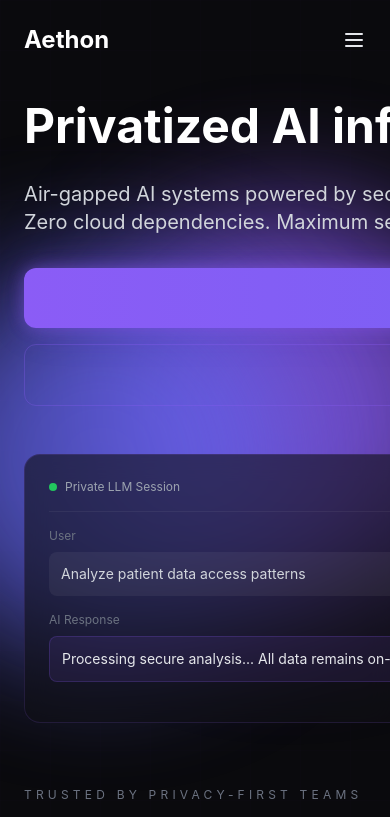
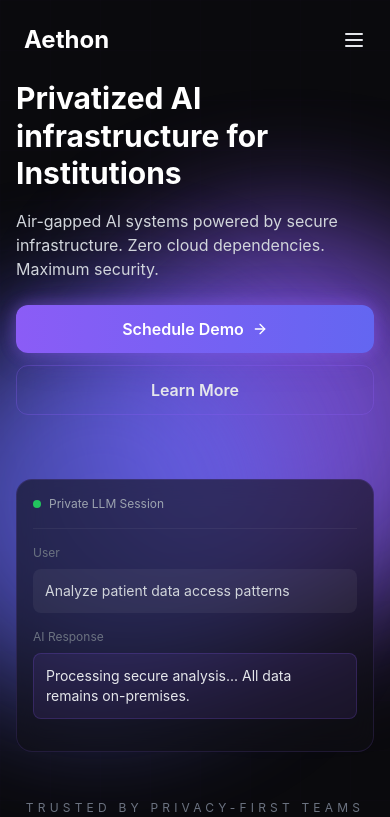
Before and after one commit to Jojo42011/Site, a Next.js app: page / in a window 390 px wide. Shown: the top 817 px of the page. Built offline with nearby package versions, Linux system fonts and the light colour scheme.

Commit message:
Optimize Hero section for mobile: responsive font sizes, spacing, and layout

```diff
--- a/src/components/Hero.tsx
+++ b/src/components/Hero.tsx
@@ -19,7 +19,7 @@ const companies = [
 
 export default function Hero() {
   return (
-    <section className="relative min-h-screen flex items-center overflow-hidden pt-24">
+    <section className="relative min-h-screen flex items-center overflow-hidden pt-20 sm:pt-24 pb-12 sm:pb-0">
       {/* Animated Background Grid */}
       <div className="absolute inset-0 grid-pattern opacity-20" />
 
@@ -30,38 +30,38 @@ export default function Hero() {
         style={{ animationDelay: "1.5s" }}
       />
 
-      <div className="relative z-10 max-w-7xl mx-auto px-6 sm:px-8">
+      <div className="relative z-10 max-w-7xl mx-auto px-4 sm:px-6 lg:px-8 w-full">
         <motion.div
           initial={{ opacity: 0, y: 30 }}
           animate={{ opacity: 1, y: 0 }}
           transition={{ duration: 0.8 }}
-          className="grid lg:grid-cols-2 gap-12 items-center"
+          className="grid lg:grid-cols-2 gap-8 lg:gap-12 items-center"
         >
-          <div className="space-y-8 text-left">
+          <div className="space-y-6 sm:space-y-8 text-left">
             <div>
               <motion.h1
                 initial={{ opacity: 0, y: 20 }}
                 animate={{ opacity: 1, y: 0 }}
                 transition={{ delay: 0.2 }}
-                className="text-5xl sm:text-6xl md:text-7xl font-bold text-white leading-tight"
+                className="text-3xl sm:text-4xl md:text-5xl lg:text-6xl xl:text-7xl font-bold text-white leading-tight"
               >
                 Privatized AI infrastructure for Institutions
               </motion.h1>
-              <p className="mt-6 text-xl text-gray-300 max-w-xl">
+              <p className="mt-4 sm:mt-6 text-base sm:text-lg md:text-xl text-gray-300 max-w-xl">
                 Air-gapped AI systems powered by secure infrastructure. Zero cloud dependencies. Maximum security.
               </p>
             </div>
-            <div className="flex flex-col sm:flex-row gap-4">
+            <div className="flex flex-col sm:flex-row gap-3 sm:gap-4">
               <Link
                 href="/contact"
-                className="group px-8 py-4 bg-gradient-to-r from-purple-glow to-blue-electric rounded-xl font-semibold text-lg hover:scale-105 transition-transform glow-purple flex items-center justify-center space-x-2 text-white"
+                className="group px-6 sm:px-8 py-3 sm:py-4 bg-gradient-to-r from-purple-glow to-blue-electric rounded-xl font-semibold text-base sm:text-lg hover:scale-105 transition-transform glow-purple flex items-center justify-center space-x-2 text-white"
               >
                 <span className="text-white">Schedule Demo</span>
-                <ArrowRight className="w-5 h-5 group-hover:translate-x-1 transition-transform text-white" />
+                <ArrowRight className="w-4 h-4 sm:w-5 sm:h-5 group-hover:translate-x-1 transition-transform text-white" />
               </Link>
               <Link
                 href="/contact"
-                className="px-8 py-4 rounded-xl font-semibold text-lg border border-purple-glow/30 text-gray-200 hover:border-purple-glow/60 transition-colors text-center"
+                className="px-6 sm:px-8 py-3 sm:py-4 rounded-xl font-semibold text-base sm:text-lg border border-purple-glow/30 text-gray-200 hover:border-purple-glow/60 transition-colors text-center"
               >
                 Learn More
               </Link>
@@ -72,7 +72,7 @@ export default function Hero() {
             initial={{ opacity: 0, y: 40 }}
             animate={{ opacity: 1, y: 0 }}
             transition={{ delay: 0.4 }}
-            className="relative glass-effect rounded-2xl p-6 border border-purple-glow/20"
+            className="relative glass-effect rounded-2xl p-4 sm:p-6 border border-purple-glow/20 mt-8 lg:mt-0"
           >
             <div className="flex items-center space-x-2 pb-4 border-b border-white/5">
               <div className="w-2 h-2 rounded-full bg-green-500" />
@@ -96,8 +96,8 @@ export default function Hero() {
         </motion.div>
 
         {/* Logo Carousel */}
-        <div className="mt-16 space-y-4">
-          <p className="text-xs uppercase tracking-[0.35em] text-gray-500">Trusted by privacy-first teams</p>
+        <div className="mt-12 sm:mt-16 space-y-4">
+          <p className="text-xs uppercase tracking-[0.35em] text-gray-500 text-center sm:text-left">Trusted by privacy-first teams</p>
           <div className="relative overflow-hidden logo-carousel">
             <div className="logo-track">
               {[...companies, ...companies].map((company, index) => (
```
